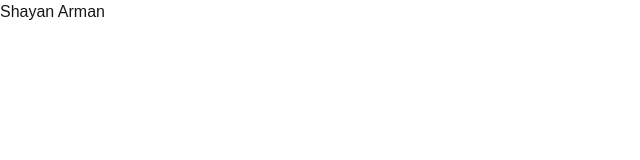
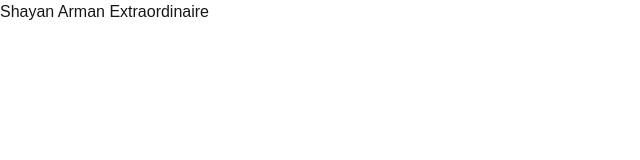
Before and after one commit to ShayanArman/i, a Next.js app: page / in a window 1280 px wide. Shown: the top 160 px of the page, without its empty margins (0-640 px from the left). Built offline with nearby package versions, Linux system fonts and the light colour scheme.

Commit message:
extraordinary

```diff
--- a/app/page.tsx
+++ b/app/page.tsx
@@ -2,7 +2,7 @@ import Link from "next/link";
 export default function Home() {
   return (
     <div>
-      Shayan Arman
+      Shayan Arman Extraordinaire
     </div>
   );
 }
```
